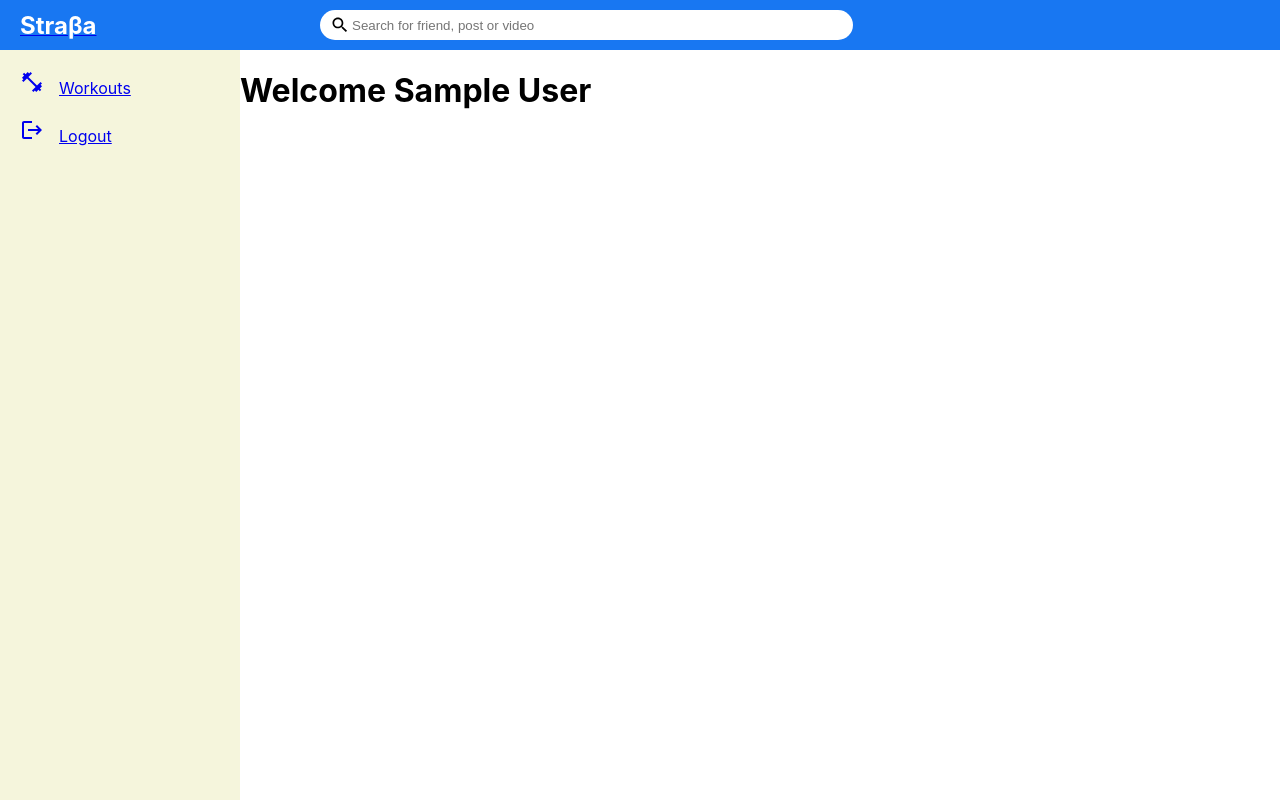
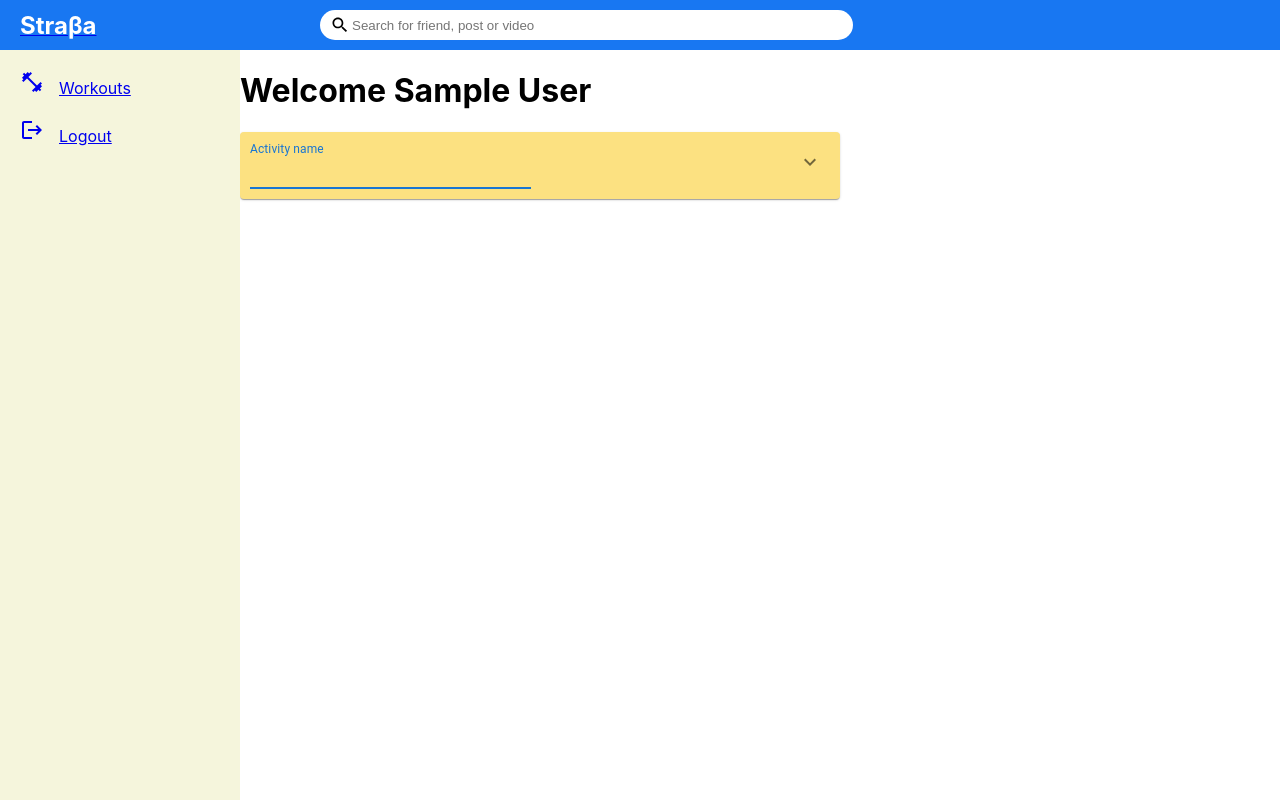
Before and after one commit to sleipner01/straba, a React (Create React App) app: page / in a window 1280 px wide. Built offline with nearby package versions, Linux system fonts and the light colour scheme; no server answers; sample sign-in values are in the browser's storage.

Commit message:
feat: Add fields and checks to newActivity component

```diff
--- /dev/null
+++ b/src/components/newActivity/NewActivity.jsx
@@ -0,0 +1,157 @@
+import * as React from 'react';
+import { styled } from '@mui/material/styles';
+import Card from '@mui/material/Card';
+import CardContent from '@mui/material/CardContent';
+import CardActionArea from '@mui/material/CardActionArea';
+import Collapse from '@mui/material/Collapse';
+import IconButton from '@mui/material/IconButton';
+import ExpandMoreIcon from '@mui/icons-material/ExpandMore';
+import { TextField } from '@mui/material';
+import './NewActivity.scss';
+
+import FormControl from '@mui/material/FormControl';
+import NativeSelect from '@mui/material/NativeSelect';
+import { fontSize } from '@mui/system';
+
+// handle style for expansion of card, gives cool tapping effect
+const ExpandMore = styled((props) => {
+  const { expand, ...other } = props;
+  return <IconButton {...other} />;
+})(({ theme, expand }) => ({
+  transform: !expand ? 'rotate(0deg)' : 'rotate(180deg)',
+  marginLeft: 'auto',
+  transition: theme.transitions.create('transform', {
+    duration: theme.transitions.duration.shortest,
+  }),
+}));
+
+export default function NewActivity() {
+  // handle reps state and illegal inputs
+  const [reps, setReps] = React.useState(0);
+  const [errorReps, setErrorReps] = React.useState(false);
+
+  const handleSetReps = (e) => {
+    // don't allow negative values or special characters
+    const regex = /[\+\-eE]*/;
+    if (e.target.value < 0 || regex.test(e.target.value)) {
+      setErrorReps(true);
+      console.log('Error reps' + errorReps);
+    } else {
+      setErrorReps(false);
+      setReps(e.target.value);
+    }
+  };
+
+  // handle sets state
+  const [sets, setSets] = React.useState(0);
+  const [errorSets, setErrorSets] = React.useState(false);
+
+  const handleSetSets = (e) => {
+    // don't allow negative values or special characters
+    const regex = /^(\s*|\d+)$/;
+    if (e.target.value < 0 || !regex.test(e.target.value)) {
+      setErrorSets(true);
+      console.log('Error reps' + errorSets);
+    } else {
+      setErrorSets(false);
+      setSets(e.target.value);
+    }
+  };
+
+  // handle set activityInfo at top of card
+  const [activityInfo, updateActivityInfo] = React.useState('');
+  const handleUpdateActivityInfo = () => {
+    // yes i know ugly asf if else but they don't look at the code and it was the easiest at the time
+    // don't hang me just for an ugly if else
+    if (reps == 0 && sets == 0) {
+      updateActivityInfo('');
+    } else if (reps == 0) {
+      updateActivityInfo(sets + ' sets');
+    } else if (sets == 0) {
+      updateActivityInfo(reps + ' reps');
+    } else {
+      updateActivityInfo(reps + ' reps x ' + sets + ' sets');
+    }
+  };
+  // setup useEffect so activity info updates onchange to reps and sets
+  React.useEffect(() => {
+    handleUpdateActivityInfo();
+  }, [reps, sets]);
+
+  // handle expanding card
+  const [expanded, setExpanded] = React.useState(false);
+  const handleExpandClick = (e) => {
+    if (e.target.id !== 'programName') {
+      setExpanded(!expanded);
+    }
+  };
+
+  return (
+    <Card sx={{ maxWidth: 600, backgroundColor: '#FCE181' }}>
+      <CardActionArea
+        className='activityName'
+        sx={{ padding: '10px' }}
+        onClick={(e) => {
+          handleExpandClick(e);
+        }}
+      >
+        <TextField
+          id='programName'
+          inputProps={{
+            sx: {
+              padding: '1px 3px',
+              fontSize: '20px',
+            },
+          }}
+          label='Activity name'
+          variant='standard'
+          focused
+        />
+        <ExpandMore
+          className='expandIcon'
+          expand={expanded}
+          onClick={(e) => {
+            handleExpandClick(e);
+          }}
+          aria-expanded={expanded}
+          aria-label='show more'
+        >
+          <ExpandMoreIcon />
+        </ExpandMore>
+        <span className='activityInfoSmall'>{activityInfo}</span>
+      </CardActionArea>
+      <Collapse in={expanded} timeout='auto' unmountOnExit>
+        <CardContent className='expandedContent' sx={{ backgroundColor: '#FEF9C7' }}>
+          <div className='field'>
+            <span>Reps:</span>
+            <TextField
+              className='numberTextField'
+              type='number'
+              inputProps={{ inputMode: 'numeric', pattern: '[0-9]*', min: 0 }}
+              onChange={(e) => handleSetReps(e)}
+              hiddenLabel
+              error={errorReps}
+              defaultValue={reps}
+              helperText={errorReps ? 'Negative values or special character not allowed.' : ''}
+              size='small'
+            />
+          </div>
+          <div className='field'>
+            <span>Sets:</span>
+            <TextField
+              className='numberTextField'
+              type='number'
+              inputProps={{ inputMode: 'numeric', pattern: '[0-9]*', min: 0 }}
+              onChange={(e) => handleSetSets(e)}
+              hiddenLabel
+              error={errorSets}
+              defaultValue={sets}
+              helperText={errorSets ? 'Negative values or special character not allowed.' : ''}
+              size='small'
+            />
+          </div>
+        </CardContent>
+      </Collapse>
+    </Card>
+  );
+}
--- /dev/null
+++ b/src/components/newActivity/NewActivity.scss
@@ -0,0 +1,27 @@
+.expandIcon {
+  float: right;
+  position: relative;
+}
+
+.activityInfoSmall {
+  float: right;
+  position: relative;
+  font-size: 20px;
+  padding-top: 15px;
+  padding-right: 10px;
+}
+
+.numberTextField {
+  float: right;
+  width: 200px;
+}
+
+.expandedContent {
+  height: 100%;
+}
+
+.field {
+  display: flex;
+  flex-direction: column;
+  font-size: 20px;
+}
--- a/src/pages/Home.js
+++ b/src/pages/Home.js
@@ -1,6 +1,9 @@
 import { useEffect, useRef } from 'react';
 import { onAuthStateChanged } from 'firebase/auth';
 import { auth } from '../firebase';
+
+import NewActivity from '../components/newActivity/NewActivity';
+
 const Home = () => {
   const userDisplayName = useRef();
 
@@ -13,9 +16,12 @@ const Home = () => {
   }, []);
 
   return (
-    <h1>
-      Welcome <span ref={userDisplayName}></span>
-    </h1>
+    <div>
+      <h1>
+        Welcome <span ref={userDisplayName}></span>
+      </h1>
+      <NewActivity />
+    </div>
   );
 };
 
```
Also changed, not shown: src/components/misc/usefulComponents.scss (+5 -3 lines).
